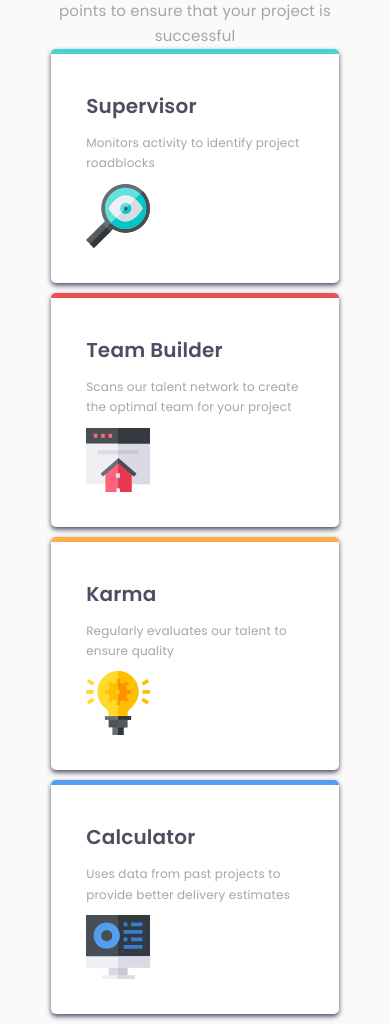
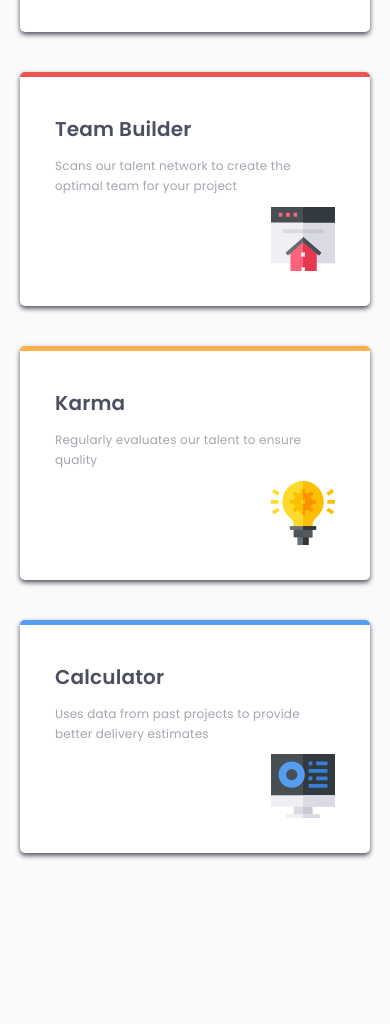
Before and after one commit to Samjolas/techy-ai, a plain HTML site: page index.html in a window 390 px wide. Shown: the part 461-1485 px from the top of the page. After the commit the page ends 1414 px from the top, so only its background shows below. Drawn offline with Linux system fonts and the light colour scheme.

Commit message:
techy-ai

```diff
--- a/index.html
+++ b/index.html
@@ -27,7 +27,7 @@
       </p>
     </header>
     <ul class="techai__items">
-      <li class="techai__list techai__list--supervisor">
+      <li class="techai__list supervisor">
         <h2 class="techai__product">
           Supervisor
         </h2>
@@ -36,7 +36,7 @@
         </p>
         <img src="images/icon-supervisor.svg" alt="Supervisor" class="techai__img">
       </li>
-      <li class="techai__list techai__list--team">
+      <li class="techai__list team">
         <h2 class="techai__product">
           Team Builder
         </h2>
@@ -45,7 +45,7 @@
         </p>
         <img src="images/icon-team-builder.svg" alt="Team Builder" class="techai__img">
       </li>
-      <li class="techai__list techai__list--karma">
+      <li class="techai__list karma">
         <h2 class="techai__product">
           Karma
         </h2>
@@ -54,7 +54,7 @@
         </p>
         <img src="images/icon-karma.svg" alt="Karma" class="techai__img">
       </li>
-      <li class="techai__list techai__list--calculator">
+      <li class="techai__list calculator">
         <h2 class="techai__product">
           Calculator
         </h2>
--- a/sass/style/_home.scss
+++ b/sass/style/_home.scss
@@ -2,10 +2,13 @@
 
 .techai {
   max-width: 111rem;
-  width: calc(100% - 8rem);
-  margin: 0 9rem;
+  width: calc(100% - 4rem);
+  margin: 9rem 0;
   &__main {
+    max-width: 54rem;
+    margin: auto;
     text-align: center;
+    margin-bottom: 4rem;
   }
   &__heading {
     font-size: a.$fs-accent;
@@ -26,30 +29,22 @@
   }
   &__items {
     display: grid;
+    grid-template-columns: 1fr 1fr 1fr;
+    grid-template-rows: 1fr 1fr 1fr 1fr;
+    gap: 1rem;
   }
   &__list {
     max-width: 35rem;
     border-top: .5rem solid;
     border-radius: .5rem;
     background: a.$color-bg-card;
-    display: grid;
     padding: 3.5rem;
     gap: 1rem;
     box-shadow: 0 .25rem .5rem a.$color-main;
     margin-bottom: 1rem;
-    &--supervisor {
-      border-color: a.$color-supervisor;
-    }
-    &--karma {
-      border-color: a.$color-karma;
-    }
-    &--calculator{
-      border-color: a.$color-calculator;
-    }
-    &--team {
-      border-color: a.$color-team;
-    }
+    display: grid;
   }
+
   &__product {
     font-size: a.$fs-main;
     color: a.$color-main;
@@ -60,6 +55,49 @@
     font-weight: a.$fw-400;
   }
   &__img {
-    float: right;
+    margin-left: auto;
   }
 }
+
+.supervisor {
+  border-color: a.$color-supervisor;
+  grid-row: 2 / 4;
+}
+.karma {
+  border-color: a.$color-karma;
+  grid-row: 3 / 5;
+  grid-column: 2;
+}
+.calculator{
+  border-color: a.$color-calculator;
+  grid-row: 2 / 4;
+}
+.team {
+  border-color: a.$color-team;
+  grid-row: 1 / 3;
+  grid-column: 2;
+}
+
+@media (max-width: 1110px) {
+  .techai {
+
+    &__items {
+      display: flex;
+      flex-wrap: wrap;
+      justify-content: center;
+      gap: 3rem;
+    }
+  }
+}
+
+@media (max-width: 428px) {
+  .techai {
+    &__heading {
+      font-size: a.$fs-main;
+    }
+    &__description {
+      font-size: a.$fs-mini;
+    }
+
+  }
+}
--- a/sass/style/_variables.scss
+++ b/sass/style/_variables.scss
@@ -2,10 +2,11 @@
 $ff-main: 'Poppins', sans-serif;
 
 // font size//
-$fs-accent: 4.8rem;
+$fs-accent: 4rem;
 $fs-main: 2rem;
 $fs-sub: 1.5rem;
 $fs-mini: 1.2rem;
+
 
 // font weight//
 $fw-200: 200;
```
Also changed, not shown: dist/main.css, 1 other file.
